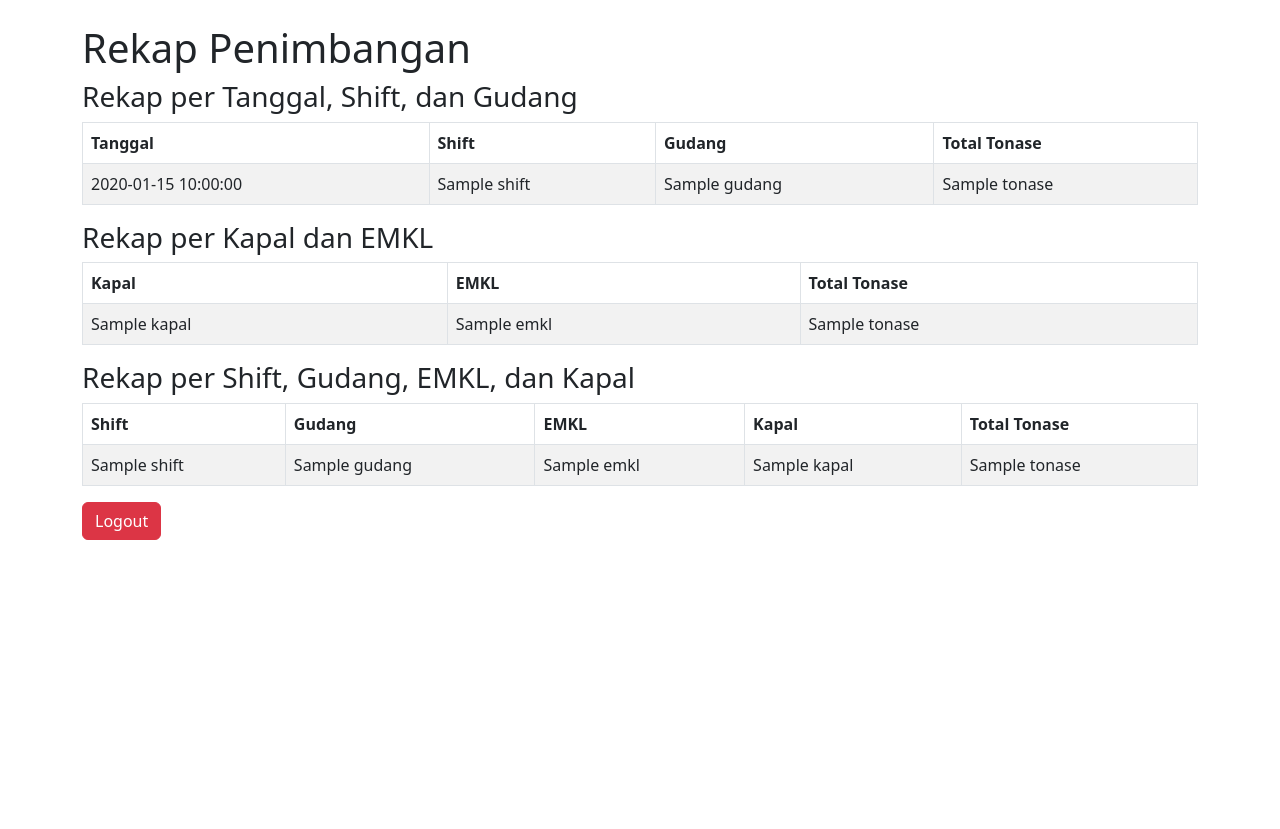
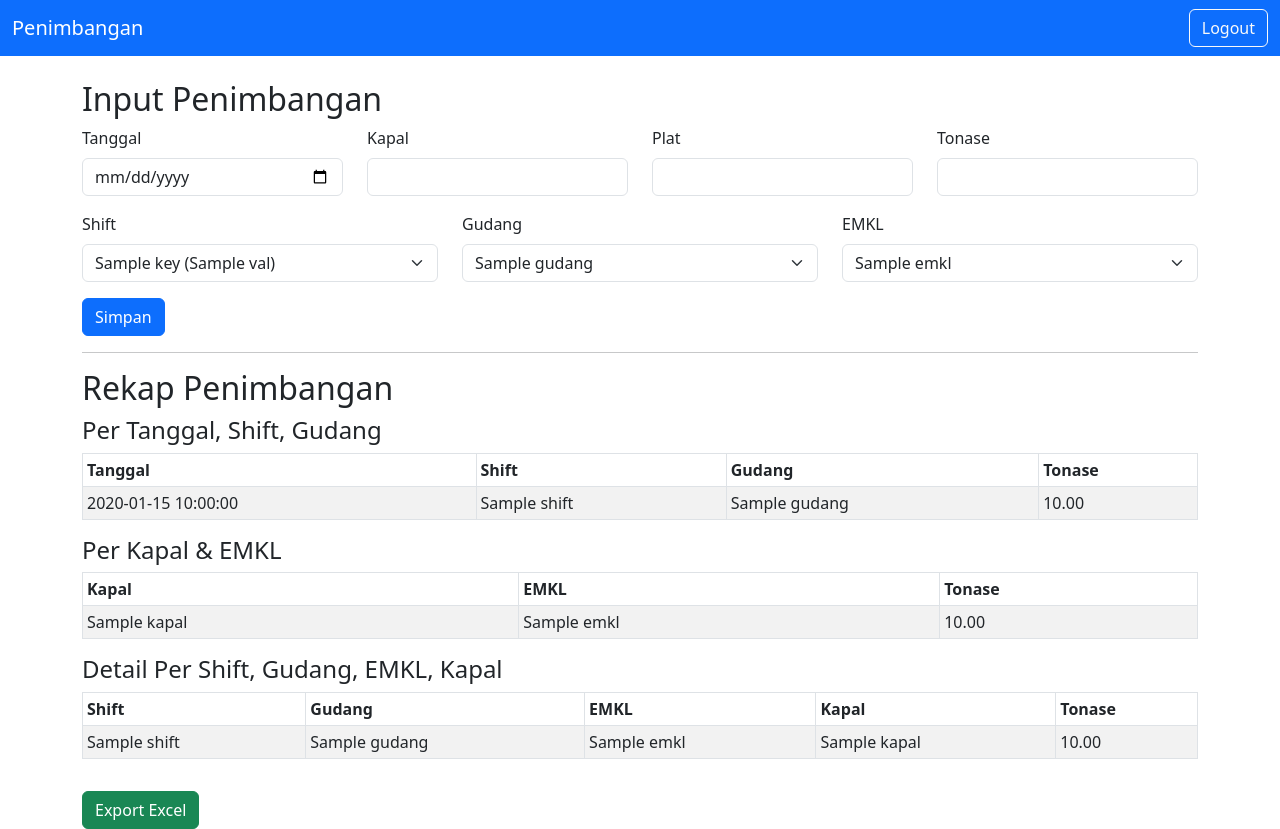
Before and after one commit to dwiimam-12/Truck_Load, a Flask app: template templates/index.html in a window 1280 px wide. Before the commit the page ends 540 px from the top, so only its background shows below. Run offline with Flask 3, Linux system fonts and the light colour scheme; the template is opened without the code that fills it: most values are stand-ins (such as "Sample title", 1, 10 or a date in 2020).

Commit message:
Update fitur atau perbaikan aplikasi

```diff
--- a/templates/index.html
+++ b/templates/index.html
@@ -2,20 +2,84 @@
 <html lang="en">
 <head>
   <meta charset="UTF-8" />
-    <title>Rekap Penimbangan</title>
+  <meta name="viewport" content="width=device-width, initial-scale=1" />
+  <title>Dashboard Penimbangan</title>
   <link href="https://cdn.jsdelivr.net/npm/bootstrap@5.3.0/dist/css/bootstrap.min.css" rel="stylesheet" />
 </head>
-<body class="container mt-4">
-    <h1>Rekap Penimbangan</h1>
+<body>
+<nav class="navbar navbar-expand-lg navbar-dark bg-primary">
+  <div class="container-fluid">
+    <a class="navbar-brand" href="{{ url_for('home') }}">Penimbangan</a>
+    <div class="d-flex">
+      <a href="{{ url_for('logout') }}" class="btn btn-outline-light">Logout</a>
+    </div>
+  </div>
+</nav>
 
-    <h3>Rekap per Tanggal, Shift, dan Gudang</h3>
-    <table class="table table-bordered table-striped">
+<div class="container mt-4">
+  <h2>Input Penimbangan</h2>
+  <form method="POST" action="{{ url_for('submit') }}">
+    <div class="row mb-3">
+      <div class="col-md-3">
+        <label for="tanggal" class="form-label">Tanggal</label>
+        <input type="date" class="form-control" id="tanggal" name="tanggal" required />
+      </div>
+      <div class="col-md-3">
+        <label for="kapal" class="form-label">Kapal</label>
+        <input type="text" class="form-control" id="kapal" name="kapal" required />
+      </div>
+      <div class="col-md-3">
+        <label for="plat" class="form-label">Plat</label>
+        <input type="text" class="form-control" id="plat" name="plat" />
+      </div>
+      <div class="col-md-3">
+        <label for="tonase" class="form-label">Tonase</label>
+        <input type="number" step="0.01" class="form-control" id="tonase" name="tonase" required />
+      </div>
+    </div>
+
+    <div class="row mb-3">
+      <div class="col-md-4">
+        <label for="shift" class="form-label">Shift</label>
+        <select class="form-select" id="shift" name="shift" required>
+          {% for key, val in shifts.items() %}
+          <option value="{{ key }}">{{ key }} ({{ val }})</option>
+          {% endfor %}
+        </select>
+      </div>
+      <div class="col-md-4">
+        <label for="gudang" class="form-label">Gudang</label>
+        <select class="form-select" id="gudang" name="gudang" required>
+          {% for g in gudangs %}
+          <option value="{{ g }}">{{ g }}</option>
+          {% endfor %}
+        </select>
+      </div>
+      <div class="col-md-4">
+        <label for="emkl" class="form-label">EMKL</label>
+        <select class="form-select" id="emkl" name="emkl" required>
+          {% for e in emkls %}
+          <option value="{{ e }}">{{ e }}</option>
+          {% endfor %}
+        </select>
+      </div>
+    </div>
+
+    <button type="submit" class="btn btn-primary">Simpan</button>
+  </form>
+
+  <hr />
+
+  <h2>Rekap Penimbangan</h2>
+
+  <h4>Per Tanggal, Shift, Gudang</h4>
+  <table class="table table-striped table-bordered table-sm">
     <thead>
       <tr>
         <th>Tanggal</th>
         <th>Shift</th>
         <th>Gudang</th>
-                <th>Total Tonase</th>
+        <th>Tonase</th>
       </tr>
     </thead>
     <tbody>
@@ -24,19 +88,19 @@
         <td>{{ row.tanggal }}</td>
         <td>{{ row.shift }}</td>
         <td>{{ row.gudang }}</td>
-                <td>{{ row.tonase }}</td>
+        <td>{{ "%.2f"|format(row.tonase) }}</td>
       </tr>
       {% endfor %}
     </tbody>
   </table>
 
-    <h3>Rekap per Kapal dan EMKL</h3>
-    <table class="table table-bordered table-striped">
+  <h4>Per Kapal & EMKL</h4>
+  <table class="table table-striped table-bordered table-sm">
     <thead>
       <tr>
         <th>Kapal</th>
         <th>EMKL</th>
-                <th>Total Tonase</th>
+        <th>Tonase</th>
       </tr>
     </thead>
     <tbody>
@@ -44,21 +108,21 @@
       <tr>
         <td>{{ row.kapal }}</td>
         <td>{{ row.emkl }}</td>
-                <td>{{ row.tonase }}</td>
+        <td>{{ "%.2f"|format(row.tonase) }}</td>
       </tr>
       {% endfor %}
     </tbody>
   </table>
 
-    <h3>Rekap per Shift, Gudang, EMKL, dan Kapal</h3>
-    <table class="table table-bordered table-striped">
+  <h4>Detail Per Shift, Gudang, EMKL, Kapal</h4>
+  <table class="table table-striped table-bordered table-sm">
     <thead>
       <tr>
         <th>Shift</th>
         <th>Gudang</th>
         <th>EMKL</th>
         <th>Kapal</th>
-                <th>Total Tonase</th>
+        <th>Tonase</th>
       </tr>
     </thead>
     <tbody>
@@ -68,12 +132,14 @@
         <td>{{ row.gudang }}</td>
         <td>{{ row.emkl }}</td>
         <td>{{ row.kapal }}</td>
-                <td>{{ row.tonase }}</td>
+        <td>{{ "%.2f"|format(row.tonase) }}</td>
       </tr>
       {% endfor %}
     </tbody>
   </table>
 
-    <a href="{{ url_for('logout') }}" class="btn btn-danger">Logout</a>
+  <a href="{{ url_for('export') }}" class="btn btn-success mt-3">Export Excel</a>
+</div>
+
 </body>
 </html>
```
Also changed, not shown: templates/edit.html (line endings or trailing spaces). Lines whose indentation alone changed are shown as unchanged.
